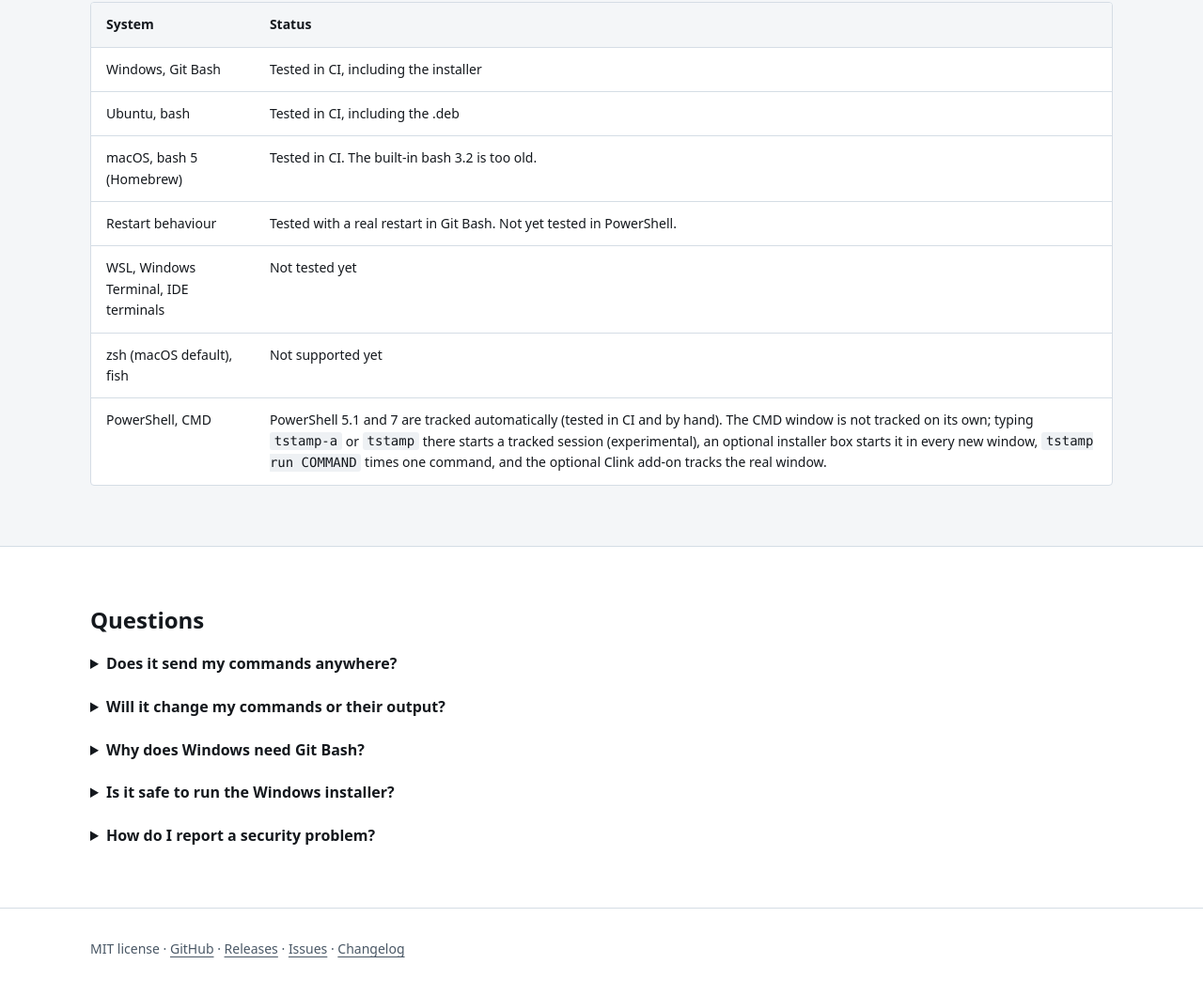
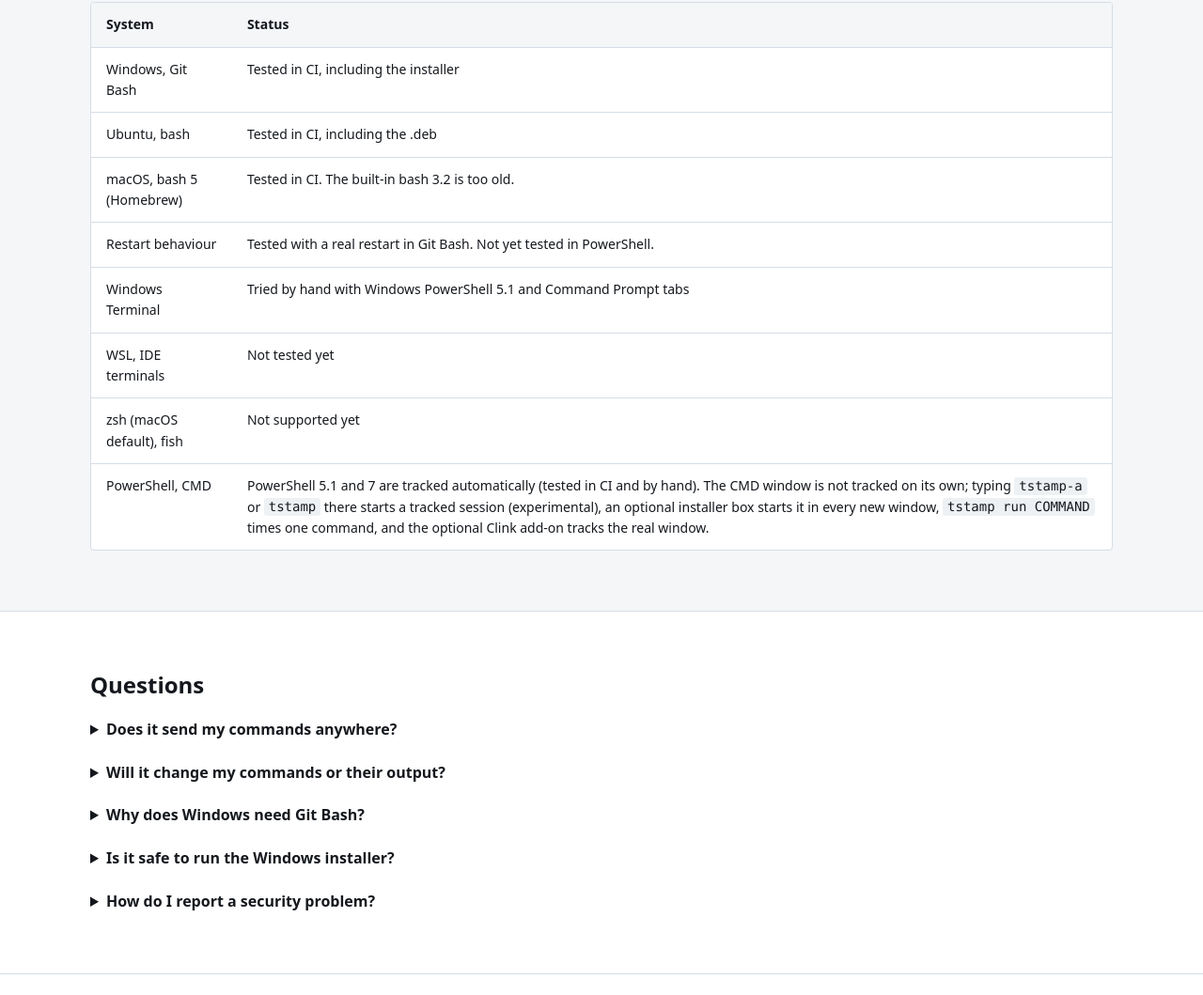
Before and after one commit to abinaze/tstamp, a plain HTML site: page site/index.html in a window 1280 px wide. Shown: the part 3292-4351 px from the top of the page at 94% size. Drawn offline with Linux system fonts and the light colour scheme; no server answers.

Commit message:
docs(site): Windows Terminal row

```diff
--- a/site/index.html
+++ b/site/index.html
@@ -160,7 +160,8 @@ Build failed.
         <tr><td>Ubuntu, bash</td><td>Tested in CI, including the .deb</td></tr>
         <tr><td>macOS, bash 5 (Homebrew)</td><td>Tested in CI. The built-in bash 3.2 is too old.</td></tr>
         <tr><td>Restart behaviour</td><td>Tested with a real restart in Git Bash. Not yet tested in PowerShell.</td></tr>
-        <tr><td>WSL, Windows Terminal, IDE terminals</td><td>Not tested yet</td></tr>
+        <tr><td>Windows Terminal</td><td>Tried by hand with Windows PowerShell 5.1 and Command Prompt tabs</td></tr>
+        <tr><td>WSL, IDE terminals</td><td>Not tested yet</td></tr>
         <tr><td>zsh (macOS default), fish</td><td>Not supported yet</td></tr>
         <tr><td>PowerShell, CMD</td><td>PowerShell 5.1 and 7 are tracked automatically (tested in CI and by hand). The CMD window is not tracked on its own; typing <code>tstamp-a</code> or <code>tstamp</code> there starts a tracked session (experimental), an optional installer box starts it in every new window, <code>tstamp run COMMAND</code> times one command, and the optional Clink add-on tracks the real window.</td></tr>
       </tbody>
```
